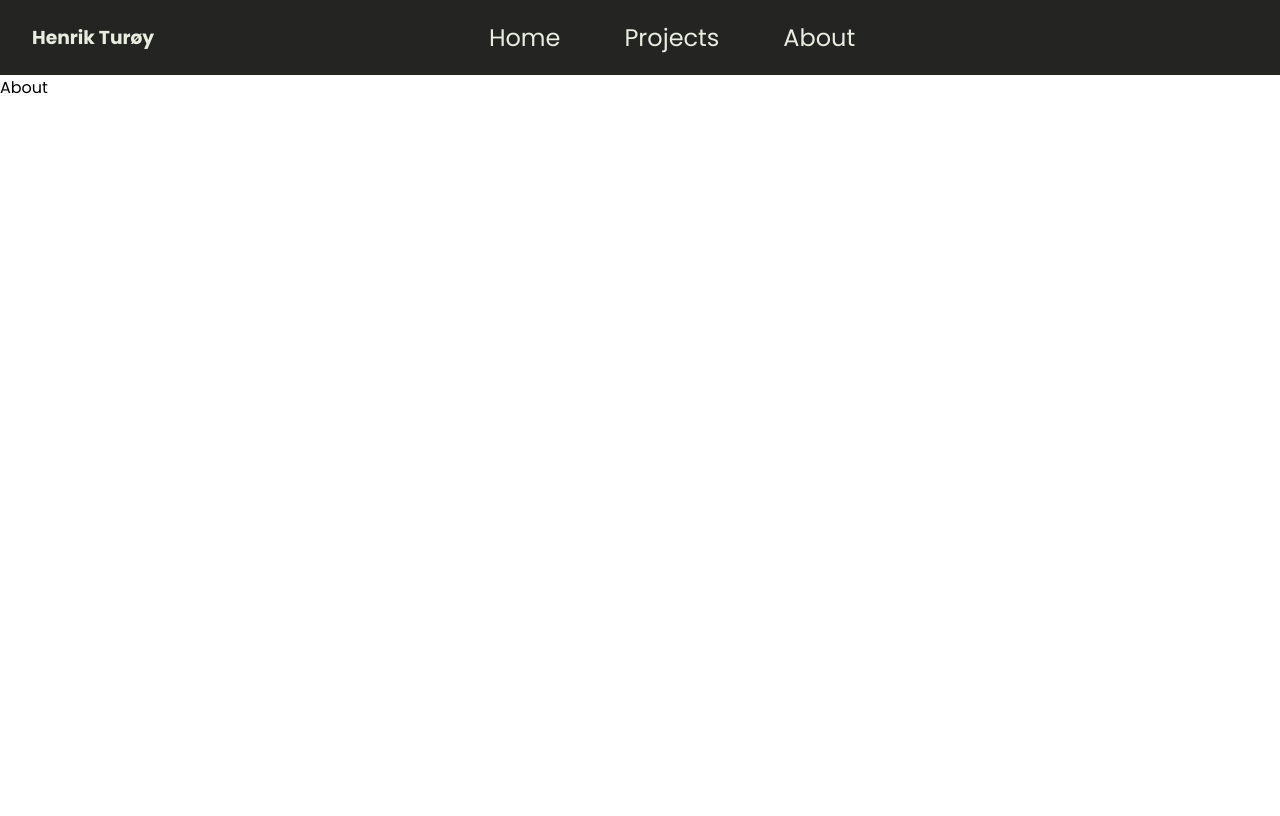
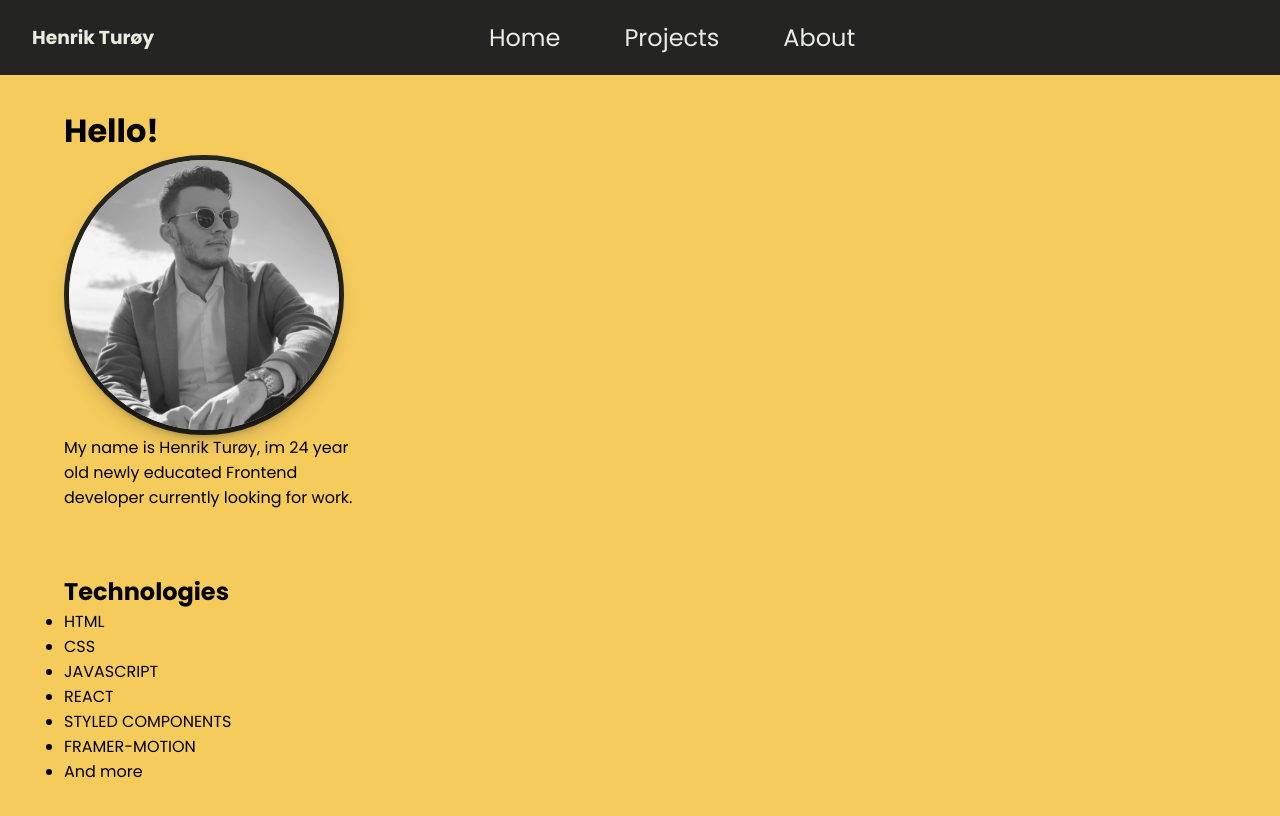
Before and after one commit to Hturoy/Portfolio-exam2, a React (Create React App) app: page /about in a window 1280 px wide. Shown: the top 816 px of the page. Built offline with nearby package versions, Linux system fonts and the light colour scheme; a web font is replaced by a local one.

Commit message:
page: started adding content to the About page

```diff
--- a/src/pages/about/About.jsx
+++ b/src/pages/about/About.jsx
@@ -1,5 +1,37 @@
 import React from "react";
+import { portrait } from "../../utils/images";
+import { ImageFrame } from "../home/styles";
+import { ContainerTop, Wrapper } from "./styles";
 
 export const About = () => {
-  return <div>About</div>;
+  return (
+    <>
+      <ContainerTop>
+        <Wrapper>
+          <h1>Hello!</h1>
+          <ImageFrame>
+            <img src={portrait} alt="henrik turøy" />
+          </ImageFrame>
+          <article>
+            <p>
+              My name is Henrik Turøy, im 24 year old newly educated Frontend
+              developer currently looking for work.
+            </p>
+          </article>
+        </Wrapper>
+        <Wrapper>
+          <h2>Technologies</h2>
+          <ul>
+            <li>HTML</li>
+            <li>CSS</li>
+            <li>JAVASCRIPT</li>
+            <li>REACT</li>
+            <li>STYLED COMPONENTS</li>
+            <li>FRAMER-MOTION</li>
+            <li>And more</li>
+          </ul>
+        </Wrapper>
+      </ContainerTop>
+    </>
+  );
 };
--- /dev/null
+++ b/src/pages/about/styles.js
@@ -0,0 +1,21 @@
+import styled from "styled-components";
+import { secondary } from "../../utils/colors";
+
+export const ContainerTop = styled.div`
+  display: flex;
+  flex-direction: column;
+  width: 100%;
+  height: 100vh;
+  padding: 0 2rem;
+  background-color: ${secondary};
+`;
+
+export const Wrapper = styled.div`
+  padding: 2rem;
+  height: fit-content;
+  display: flex;
+  flex-direction: column;
+  article {
+    max-width: 300px;
+  }
+`;
```
